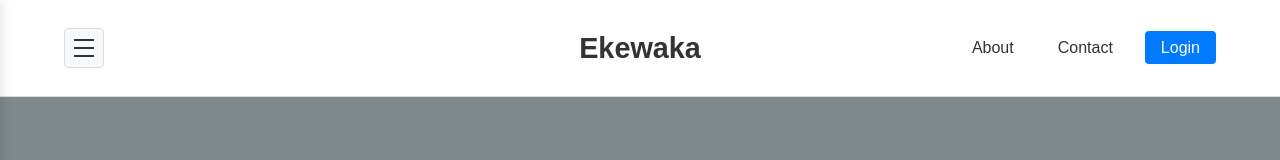
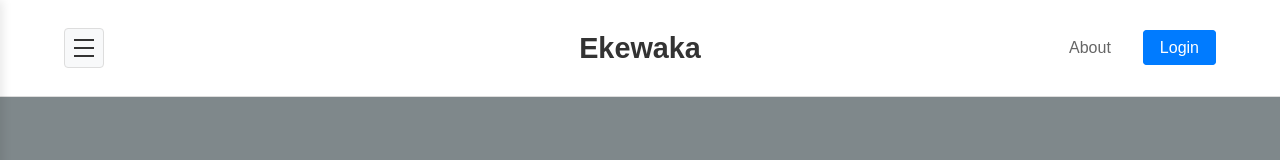
Before and after one commit to jonahjtran/Ekewaka, a React (Create React App) app: page / in a window 1280 px wide. Shown: the top 160 px of the page. Built offline with nearby package versions, Linux system fonts and the light colour scheme.

Commit message:
got rid of contacts section

```diff
--- a/src/components/Navbar.css
+++ b/src/components/Navbar.css
@@ -66,7 +66,7 @@
 .navigation ul {
   list-style: none;
   display: flex;
-  gap: 20px;
+  gap: 15px;
   align-items: center;
   margin: 0;
   padding: 0;
@@ -78,30 +78,35 @@
 
 .navigation a {
   text-decoration: none;
-  color: #333;
   font-weight: 500;
-  transition: color 0.3s ease;
-  padding: 8px 12px;
+  padding: 8px 16px;
   border-radius: 4px;
+  transition: all 0.3s ease;
 }
 
-.navigation a:hover {
-  color: #007bff;
-  background-color: #f8f9fa;
+/* About link styles */
+.navigation li:first-child a {
+  color: #666;
+  background: transparent;
+  border: 1px solid transparent;
 }
 
-/* Style for login link */
+.navigation li:first-child a:hover {
+  color: #333;
+  background: #f8f9fa;
+  border-color: #ddd;
+}
+
+/* Login link styles */
 .navigation li:last-child a {
   background: #007bff;
   color: white;
-  padding: 8px 16px;
-  border-radius: 4px;
-  transition: background-color 0.3s ease;
+  border: 1px solid #007bff;
 }
 
 .navigation li:last-child a:hover {
   background: #0056b3;
-  color: white;
+  border-color: #0056b3;
 }
 
 /* Responsive styles */
@@ -115,10 +120,11 @@
   }
 
   .navigation ul {
-    gap: 15px;
+    gap: 10px;
   }
 
   .navigation a {
     font-size: 0.9rem;
+    padding: 6px 12px;
   }
 }
--- a/src/components/Navbar.js
+++ b/src/components/Navbar.js
@@ -32,7 +32,6 @@ const Navbar = () => {
         <nav className="navigation">
           <ul>
             <li><Link to="/about">About</Link></li>
-            <li><a href="#contact">Contact</a></li>
             <li><Link to="/login">Login</Link></li>
           </ul>
         </nav>
```
